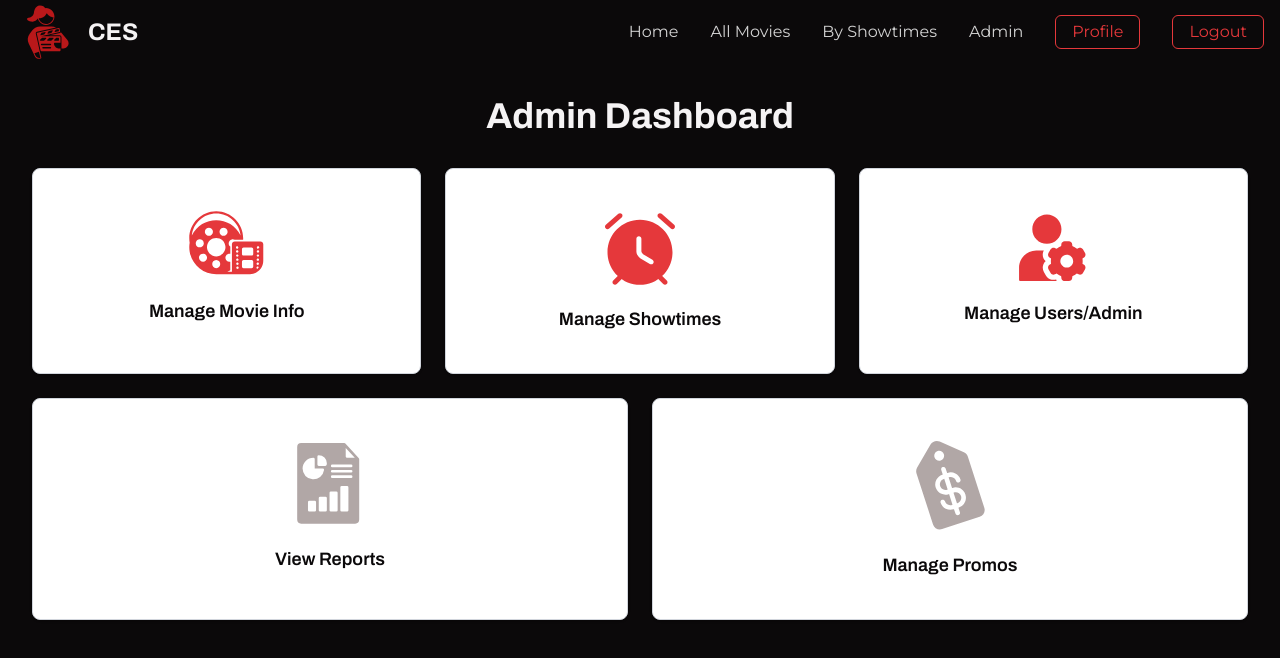
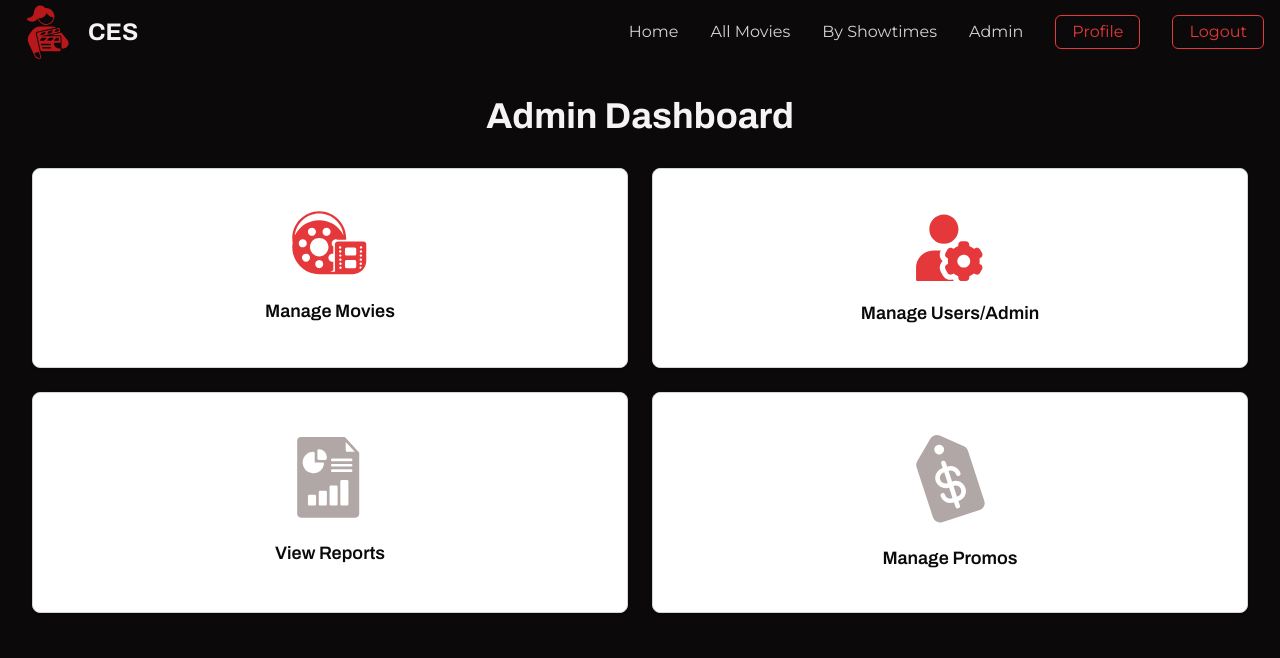
Before and after one commit to SavannahMilburnUGA/ces, a Next.js app in the folder ces/: page /admin in a window 1280 px wide. Shown: the top 658 px of the page. Built offline with nearby package versions, Linux system fonts and the light colour scheme; sample sign-in values are in the browser's storage.

Commit message:
Admin - Commit 04: Simplify dashboard (showtimes in Manage Movies)

```diff
--- a/ces/src/app/admin/manage-showtimes/page.js
+++ /dev/null
@@ -1,10 +0,0 @@
-// Manage Showtimes Home page for Admin
-"use client";
-
-export default function ManageShowtimes () {
-    return(
-        <div>
-            Placeholder for Manage Showtimes Home Page for Admin. Joelia - don't know if you already changed up some stuff.
-        </div>
-    ); // return
-} // ManageShowtimes
--- a/ces/src/app/admin/page.js
+++ b/ces/src/app/admin/page.js
@@ -32,13 +32,8 @@ export default function AdminHome () {
     const adminOptions = [
         {
         icon: "/film.svg",
-        label: "Manage Movie Info",
+        label: "Manage Movies",
         route: "/admin/manage-movies"
-        },
-        {
-        icon: "/showtimes.svg",
-        label: "Manage Showtimes",
-        route: "/admin/manage-showtimes"
         },
         {
         icon: "/admin.svg",
@@ -63,8 +58,8 @@ export default function AdminHome () {
                 <h1 className="text-4xl font-bold mb-8 text-center" style={{ color: 'var(--off-white)' }}>
                     Admin Dashboard
                 </h1>
-                <div className="grid grid-cols-3 gap-6 mb-6">
-                    {adminOptions.slice(0, 3).map((option, index) => (
+                <div className="grid grid-cols-2 gap-6 mb-6">
+                    {adminOptions.slice(0, 2).map((option, index) => (
                         <Card key={index} className="cursor-pointer hover:shadow-lg transition-shadow" onClick={() => router.push(option.route)}>
                             <div className="flex flex-col items-center justify-center p-6">
                                 <Image src={option.icon} alt={option.label} width={80} height={80} className="mb-4"/>
@@ -75,7 +70,7 @@ export default function AdminHome () {
                 </div>
 
                 <div className="grid grid-cols-2 gap-6">
-                    {adminOptions.slice(3, 5).map((option, index) => (
+                    {adminOptions.slice(2, 4).map((option, index) => (
                         <Card key={index} className="cursor-pointer hover:shadow-lg transition-shadow" onClick={() => router.push(option.route)}>
                             <div className="flex flex-col items-center justify-center p-6">
                                 <Image src={option.icon} alt={option.label} width={80} height={80} className="mb-4"/>
```
Also changed, not shown: ces/public/attributions.txt, ces/public/showtimes.svg (deleted).
